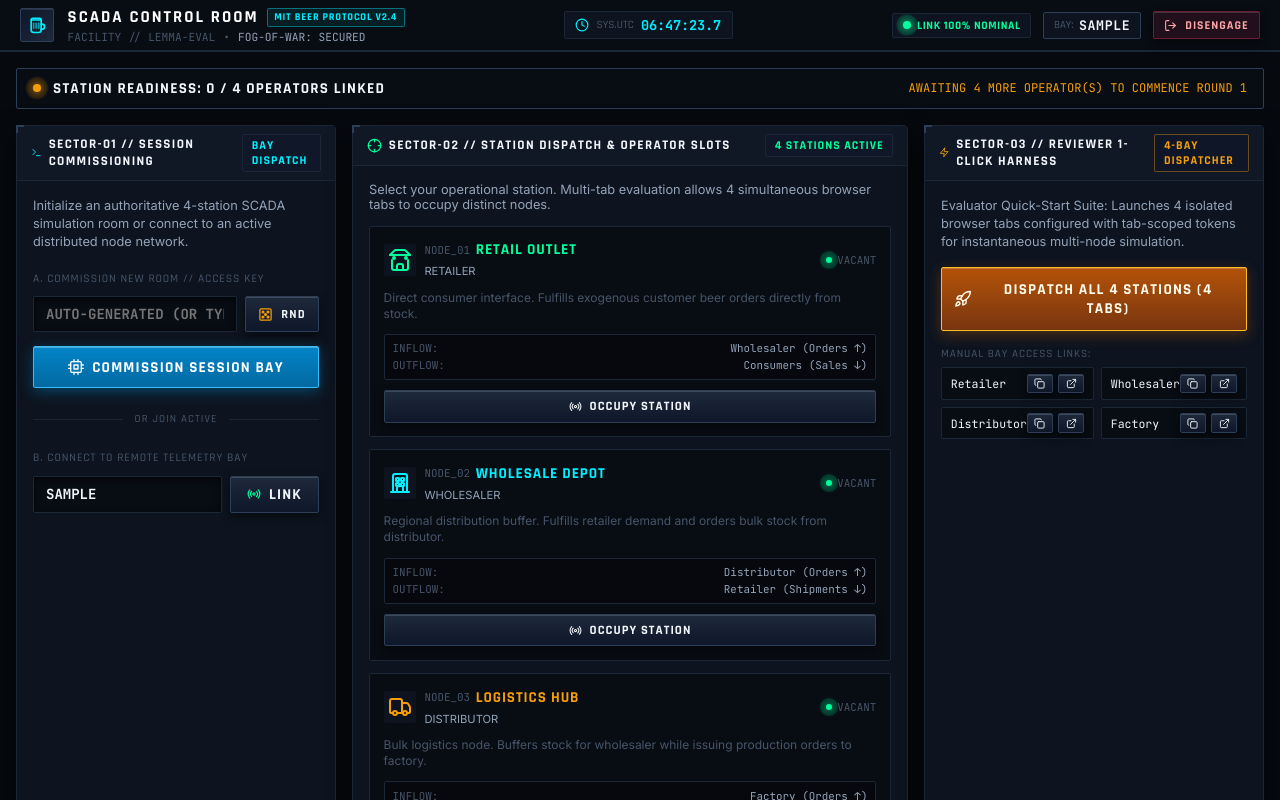
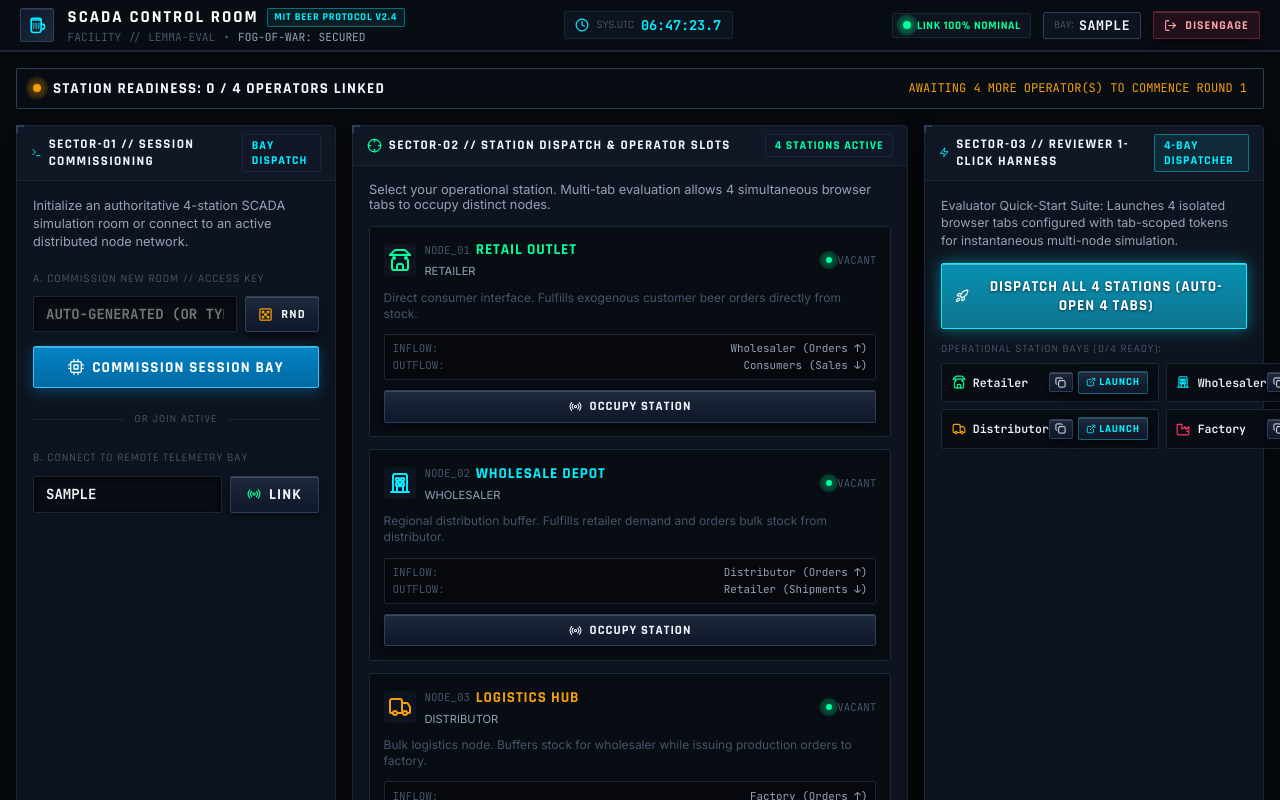
Before and after one commit to Pooria82/beer-distribution-game, a React (Vite) app: page / in a window 1280 px wide. Both pictures are taken after typing "Sample" into the empty fields and a click on the button "LINK". Shown: the top 800 px of the page. Built offline with nearby package versions, Linux system fonts and the light colour scheme; no server answers.

Commit message:
fix(client): upgrade 4-station dispatcher with glowing cyan theme, pop-up blocker detection, and sequential launcher

```diff
--- a/src/client/components/Lobby/ReviewerQuickStart.tsx
+++ b/src/client/components/Lobby/ReviewerQuickStart.tsx
@@ -6,6 +6,12 @@ import {
   IconCheck,
   IconExternalLink,
   IconZap,
+  IconRetailer,
+  IconWholesaler,
+  IconDistributor,
+  IconFactory,
+  IconAlertTriangle,
+  IconRefresh,
 } from '../Common/Icons.js';
 
 export interface ReviewerQuickStartProps {
@@ -14,18 +20,59 @@ export interface ReviewerQuickStartProps {
 
 const ROLES: readonly RoleType[] = ['retailer', 'wholesaler', 'distributor', 'factory'];
 
+const ROLE_ICONS: Record<RoleType, React.ComponentType<{ size?: number; color?: string }>> = {
+  retailer: IconRetailer,
+  wholesaler: IconWholesaler,
+  distributor: IconDistributor,
+  factory: IconFactory,
+};
+
+const ROLE_COLORS: Record<RoleType, string> = {
+  retailer: 'var(--role-retailer)',
+  wholesaler: 'var(--role-wholesaler)',
+  distributor: 'var(--role-distributor)',
+  factory: 'var(--role-factory)',
+};
+
 export function ReviewerQuickStart({ roomId }: ReviewerQuickStartProps) {
   const [copiedRole, setCopiedRole] = useState<string | null>(null);
+  const [launchedRoles, setLaunchedRoles] = useState<Record<RoleType, boolean>>({
+    retailer: false,
+    wholesaler: false,
+    distributor: false,
+    factory: false,
+  });
+  const [popupBlocked, setPopupBlocked] = useState<boolean>(false);
 
   const getRoleUrl = (role: RoleType) => {
     const origin = window.location.origin;
     return `${origin}/?room=${encodeURIComponent(roomId)}&role=${role}`;
   };
 
+  const launchRole = (role: RoleType) => {
+    window.open(getRoleUrl(role), `beer_station_${role}`);
+    setLaunchedRoles((prev) => ({ ...prev, [role]: true }));
+  };
+
   const handleLaunchAll = () => {
+    const updated: Record<RoleType, boolean> = { ...launchedRoles };
+    let anyBlocked = false;
+
     ROLES.forEach((role) => {
-      window.open(getRoleUrl(role), '_blank');
+      try {
+        const win = window.open(getRoleUrl(role), `beer_station_${role}`);
+        if (!win || win.closed || typeof win.closed === 'undefined') {
+          anyBlocked = true;
+        } else {
+          updated[role] = true;
+        }
+      } catch {
+        anyBlocked = true;
+      }
     });
+
+    setLaunchedRoles(updated);
+    setPopupBlocked(anyBlocked);
   };
 
   const handleCopyLink = async (role: RoleType) => {
@@ -38,83 +85,220 @@ export function ReviewerQuickStart({ roomId }: ReviewerQuickStartProps) {
     }
   };
 
+  const allLaunched = ROLES.every((r) => launchedRoles[r]);
+  const launchedCount = ROLES.filter((r) => launchedRoles[r]).length;
+  const nextRoleToLaunch = ROLES.find((r) => !launchedRoles[r]);
+
   return (
     <div className="scada-panel" style={{ width: '100%', height: '100%' }}>
       {/* Panel Header */}
       <div className="scada-panel-header">
         <div className="scada-panel-title">
-          <IconZap size={15} color="var(--scada-amber)" />
+          <IconZap size={15} color="var(--scada-cyan)" />
           <span>SECTOR-03 // REVIEWER 1-CLICK HARNESS</span>
         </div>
-        <span className="scada-badge" style={{ color: 'var(--scada-amber)', borderColor: 'rgba(245, 158, 11, 0.4)' }}>
+        <span
+          className="scada-badge"
+          style={{
+            color: 'var(--scada-cyan)',
+            borderColor: 'rgba(0, 240, 255, 0.4)',
+            background: 'rgba(0, 240, 255, 0.08)',
+          }}
+        >
           4-BAY DISPATCHER
         </span>
       </div>
 
-      <div className="scada-panel-body" style={{ display: 'flex', flexDirection: 'column', gap: '1rem' }}>
-        <p style={{ color: 'var(--text-secondary)', fontSize: '0.8rem', lineHeight: 1.4 }}>
+      <div className="scada-panel-body" style={{ display: 'flex', flexDirection: 'column', gap: '0.85rem' }}>
+        <p style={{ color: 'var(--text-secondary)', fontSize: '0.78rem', lineHeight: 1.4 }}>
           Evaluator Quick-Start Suite: Launches 4 isolated browser tabs configured with tab-scoped tokens for instantaneous multi-node simulation.
         </p>
 
-        {/* 1-Click Master Launch Button */}
+        {/* 1-Click Master Launch Button (Glowing Cyan) */}
+        {!allLaunched ? (
+          <button
+            type="button"
+            onClick={
+              popupBlocked && nextRoleToLaunch
+                ? () => launchRole(nextRoleToLaunch)
+                : handleLaunchAll
+            }
+            className="btn-scada btn-scada-cyan"
+            style={{
+              width: '100%',
+              padding: '0.8rem',
+              gap: '0.65rem',
+              fontSize: '0.95rem',
+              letterSpacing: '0.06em',
+            }}
+          >
+            <IconRocket size={18} />
+            <span>
+              {popupBlocked && nextRoleToLaunch
+                ? `DISPATCH NEXT: ${nextRoleToLaunch.toUpperCase()} (TAB ${launchedCount + 1}/4)`
+                : 'DISPATCH ALL 4 STATIONS (AUTO-OPEN 4 TABS)'}
+            </span>
+          </button>
+        ) : (
           <button
             type="button"
             onClick={handleLaunchAll}
-          className="btn-scada btn-scada-warning"
-          style={{ width: '100%', padding: '0.75rem', gap: '0.65rem' }}
+            className="btn-scada btn-scada-success"
+            style={{
+              width: '100%',
+              padding: '0.8rem',
+              gap: '0.65rem',
+              fontSize: '0.95rem',
+              letterSpacing: '0.06em',
+            }}
           >
-          <IconRocket size={18} />
-          <span>DISPATCH ALL 4 STATIONS (4 TABS)</span>
+            <IconCheck size={18} color="#ffffff" />
+            <span>✓ ALL 4 STATIONS DISPATCHED (4 TABS OPEN)</span>
           </button>
+        )}
+
+        {/* Pop-up Blocker Detection & Guidance Notice */}
+        {popupBlocked && !allLaunched && (
+          <div
+            style={{
+              padding: '0.65rem 0.8rem',
+              background: 'rgba(239, 68, 68, 0.08)',
+              border: '1px solid rgba(239, 68, 68, 0.35)',
+              borderRadius: 'var(--radius-xs)',
+              fontSize: '0.72rem',
+              lineHeight: 1.45,
+              display: 'flex',
+              flexDirection: 'column',
+              gap: '0.45rem',
+            }}
+          >
+            <div style={{ display: 'flex', alignItems: 'center', gap: '0.4rem', color: 'var(--scada-amber)', fontWeight: 700 }}>
+              <IconAlertTriangle size={15} color="var(--scada-amber)" />
+              <span>BROWSER POP-UP BLOCKER INTERCEPTED TABS</span>
+            </div>
+            <div style={{ color: 'var(--text-secondary)' }}>
+              Chrome / Edge restricts opening multiple tabs per click by default.
+            </div>
+            <div
+              style={{
+                background: 'rgba(0, 0, 0, 0.3)',
+                padding: '0.4rem 0.6rem',
+                borderRadius: 'var(--radius-xs)',
+                border: '1px solid var(--border-panel)',
+                color: 'var(--scada-cyan)',
+                fontFamily: 'var(--font-mono)',
+                fontSize: '0.68rem',
+              }}
+            >
+              💡 <strong>1-Click Fix:</strong> In your browser address bar (top right), click the <strong>Pop-up icon [🚫]</strong> &rarr; select <strong>"Always allow pop-ups from localhost:3000"</strong> &rarr; then click below:
+            </div>
+            <button
+              type="button"
+              onClick={handleLaunchAll}
+              className="btn-scada"
+              style={{
+                padding: '0.35rem 0.6rem',
+                fontSize: '0.72rem',
+                gap: '0.4rem',
+                color: 'var(--scada-cyan)',
+                borderColor: 'var(--scada-cyan)',
+              }}
+            >
+              <IconRefresh size={12} color="var(--scada-cyan)" />
+              <span>RETRY AUTO-DISPATCH ALL 4 TABS</span>
+            </button>
+          </div>
+        )}
 
         {/* Individual Direct Station Links */}
         <div style={{ display: 'flex', flexDirection: 'column', gap: '0.4rem' }}>
-          <label style={{ fontSize: '0.7rem', color: 'var(--text-muted)', fontFamily: 'var(--font-hud)', letterSpacing: '0.08em', textTransform: 'uppercase' }}>
-            MANUAL BAY ACCESS LINKS:
+          <div style={{ display: 'flex', justifyContent: 'space-between', alignItems: 'center' }}>
+            <label
+              style={{
+                fontSize: '0.7rem',
+                color: 'var(--text-muted)',
+                fontFamily: 'var(--font-hud)',
+                letterSpacing: '0.08em',
+                textTransform: 'uppercase',
+              }}
+            >
+              OPERATIONAL STATION BAYS ({launchedCount}/4 READY):
             </label>
+            {launchedCount > 0 && (
+              <span style={{ fontSize: '0.68rem', color: 'var(--scada-green)', fontFamily: 'var(--font-mono)' }}>
+                {launchedCount} OF 4 ACTIVE
+              </span>
+            )}
+          </div>
 
           <div style={{ display: 'grid', gridTemplateColumns: '1fr 1fr', gap: '0.45rem' }}>
-            {ROLES.map((role) => (
+            {ROLES.map((role) => {
+              const RoleIconComponent = ROLE_ICONS[role];
+              const isLaunched = launchedRoles[role];
+              const roleColor = ROLE_COLORS[role];
+
+              return (
                 <div
                   key={role}
                   style={{
                     display: 'flex',
                     alignItems: 'center',
                     justifyContent: 'space-between',
-                  padding: '0.35rem 0.55rem',
-                  background: 'var(--bg-panel-inset)',
-                  border: '1px solid var(--border-panel)',
+                    padding: '0.45rem 0.6rem',
+                    background: isLaunched ? 'rgba(0, 255, 157, 0.05)' : 'var(--bg-panel-inset)',
+                    border: `1px solid ${isLaunched ? 'rgba(0, 255, 157, 0.35)' : 'var(--border-panel)'}`,
                     borderRadius: 'var(--radius-xs)',
                     fontSize: '0.72rem',
                     fontFamily: 'var(--font-mono)',
+                    transition: 'all 150ms ease',
                   }}
                 >
-                <span style={{ textTransform: 'capitalize', color: 'var(--text-primary)' }}>{role}</span>
+                  <div style={{ display: 'flex', alignItems: 'center', gap: '0.45rem' }}>
+                    <RoleIconComponent size={14} color={roleColor} />
+                    <span style={{ textTransform: 'capitalize', color: 'var(--text-primary)', fontWeight: 600 }}>
+                      {role}
+                    </span>
+                  </div>
 
-                <div style={{ display: 'flex', gap: '0.35rem' }}>
+                  <div style={{ display: 'flex', gap: '0.3rem', alignItems: 'center' }}>
                     <button
                       type="button"
                       onClick={() => handleCopyLink(role)}
                       className="btn-scada"
-                    style={{ padding: '0.2rem 0.4rem', fontSize: '0.68rem' }}
+                      style={{ padding: '0.22rem 0.35rem', fontSize: '0.68rem' }}
                       title="Copy URL"
                     >
                       {copiedRole === role ? <IconCheck size={11} color="var(--scada-green)" /> : <IconCopy size={11} />}
                     </button>
 
-                  <a
-                    href={getRoleUrl(role)}
-                    target="_blank"
-                    rel="noopener noreferrer"
+                    <button
+                      type="button"
+                      onClick={() => launchRole(role)}
                       className="btn-scada"
-                    style={{ padding: '0.2rem 0.4rem', fontSize: '0.68rem', textDecoration: 'none' }}
-                    title="Open in new tab"
+                      style={{
+                        padding: '0.22rem 0.45rem',
+                        fontSize: '0.68rem',
+                        color: isLaunched ? 'var(--scada-green)' : 'var(--scada-cyan)',
+                        borderColor: isLaunched ? 'rgba(0, 255, 157, 0.4)' : 'rgba(0, 240, 255, 0.3)',
+                      }}
+                      title={`Launch ${role} in new tab`}
                     >
-                    <IconExternalLink size={11} />
-                  </a>
+                      {isLaunched ? (
+                        <span style={{ display: 'flex', alignItems: 'center', gap: '0.2rem' }}>
+                          <IconCheck size={10} color="var(--scada-green)" />
+                          <span>OPEN</span>
+                        </span>
+                      ) : (
+                        <span style={{ display: 'flex', alignItems: 'center', gap: '0.2rem' }}>
+                          <IconExternalLink size={10} />
+                          <span>LAUNCH</span>
+                        </span>
+                      )}
+                    </button>
                   </div>
                 </div>
-            ))}
+              );
+            })}
           </div>
         </div>
 
--- a/src/client/styles/index.css
+++ b/src/client/styles/index.css
@@ -316,6 +316,36 @@ body {
   box-shadow: 0 0 20px rgba(245, 158, 11, 0.6);
 }
 
+/* Glowing Cyan Dispatch Action Button */
+.btn-scada-cyan {
+  background: linear-gradient(180deg, #0891b2 0%, #0e7490 100%);
+  border-color: #00f0ff;
+  color: #ffffff;
+  box-shadow: 0 0 16px rgba(0, 240, 255, 0.45), inset 0 1px 0 rgba(255, 255, 255, 0.35);
+  text-shadow: 0 1px 3px rgba(0, 0, 0, 0.6);
+}
+
+.btn-scada-cyan:hover:not(:disabled) {
+  background: linear-gradient(180deg, #06b6d4 0%, #0891b2 100%);
+  border-color: #a5f3fc;
+  box-shadow: 0 0 25px rgba(0, 240, 255, 0.75), inset 0 1px 0 rgba(255, 255, 255, 0.5);
+  transform: translateY(-1px);
+}
+
+/* Operational Success Action Button */
+.btn-scada-success {
+  background: linear-gradient(180deg, #059669 0%, #047857 100%);
+  border-color: #10b981;
+  color: #ffffff;
+  box-shadow: 0 0 16px rgba(16, 185, 129, 0.45), inset 0 1px 0 rgba(255, 255, 255, 0.35);
+}
+
+.btn-scada-success:hover:not(:disabled) {
+  background: linear-gradient(180deg, #10b981 0%, #059669 100%);
+  border-color: #34d399;
+  box-shadow: 0 0 25px rgba(16, 185, 129, 0.75);
+}
+
 /* SCADA Inputs */
 .scada-input {
   background: var(--bg-panel-inset);
```
Lines whose indentation alone changed are shown as unchanged.
